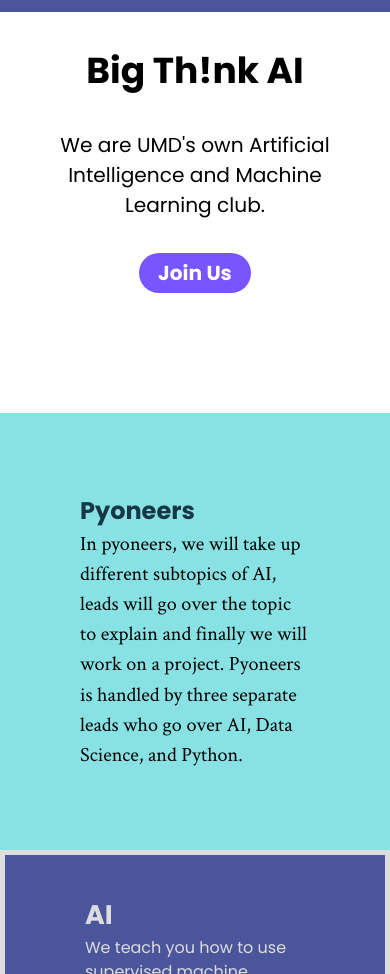
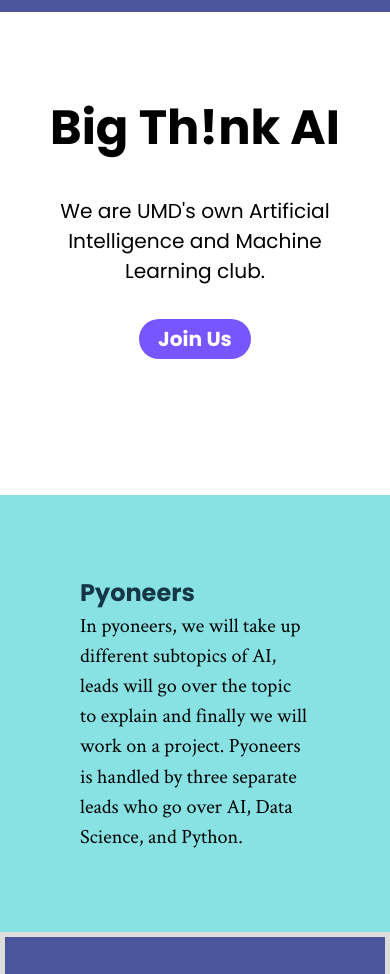
Before and after one commit to KeshavGulati/BigThink-AI, a plain HTML site: page index.html in a window 390 px wide. Shown: the part 116-1090 px from the top of the page. Drawn offline with Linux system fonts and the light colour scheme.

Commit message:
Increased font size of heading for mobile view, adjusted margin for pyoneers div, adjusted transition time for pyoneers div for mobile view

```diff
--- a/style.css
+++ b/style.css
@@ -6,7 +6,8 @@
 
   /* Font Sizes */
   font-size: 16px;
-  --h1: 2.25rem;
+  /* --h1: 2.25rem; */
+  --h1: 3rem;
   --h2: 1.68rem;
   --h3: 1.26rem;
   --crimson-font: 1.26rem;
@@ -242,7 +243,7 @@ select {
 
   font-size: var(--h1);
   text-align: center;
-  margin-top: 1rem;
+  margin-top: 4rem;
 
 }
 
@@ -296,8 +297,9 @@ select {
   background: var(--pyoneers-clr);
   padding: 5em;
   transform: translateX(-90%);
+  margin-top: 1rem;
   /* top: 50em; */
-  transition: ease-in 1s;
+  transition: ease-in 1.5s;
 
 }
 
@@ -549,6 +551,7 @@ select {
   .hero-heading {
 
     font-size: var(--hero-heading-size);
+    margin: 1rem;
 
   }
 
@@ -614,6 +617,13 @@ select {
 
   }
 
+  .pyoneers-div {
+
+    margin-top: auto;
+    transition: ease-in 1s;
+
+  }
+
   .join-us-section {
 
     padding: 5em;
```
